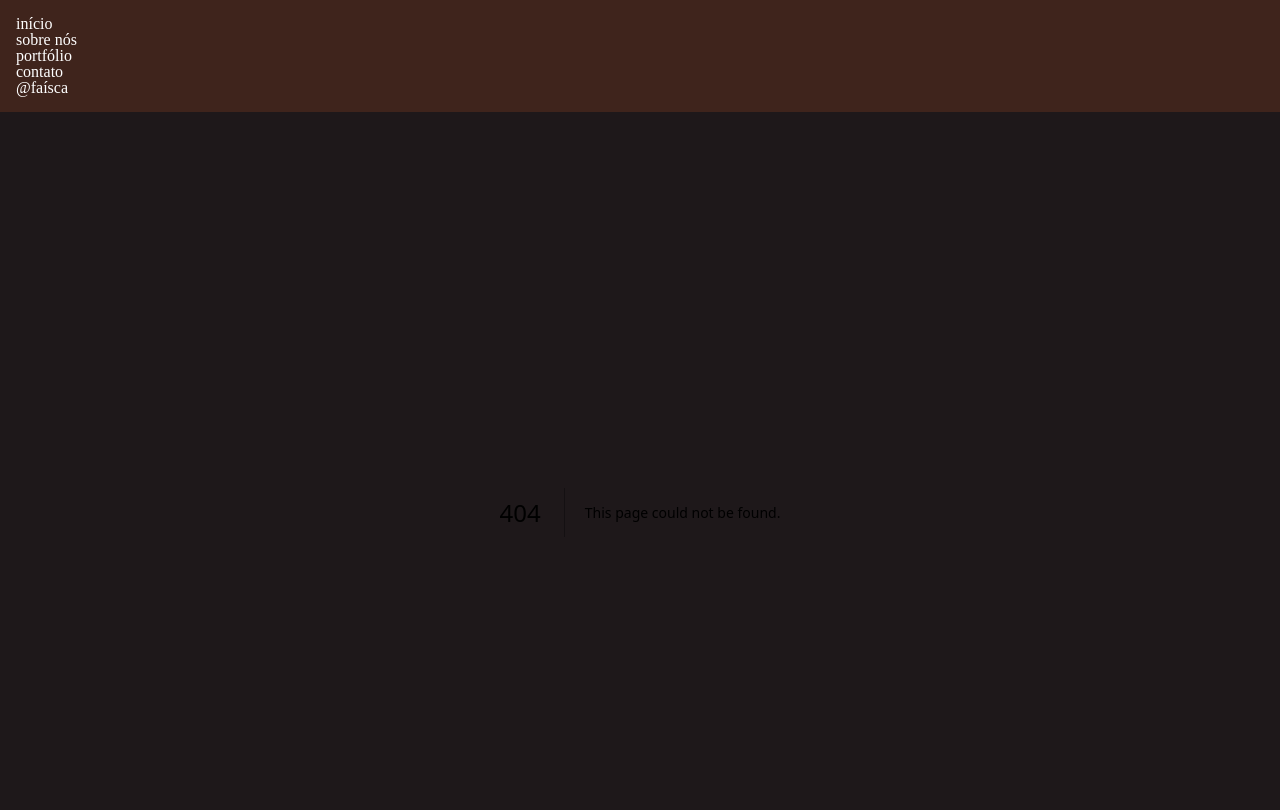
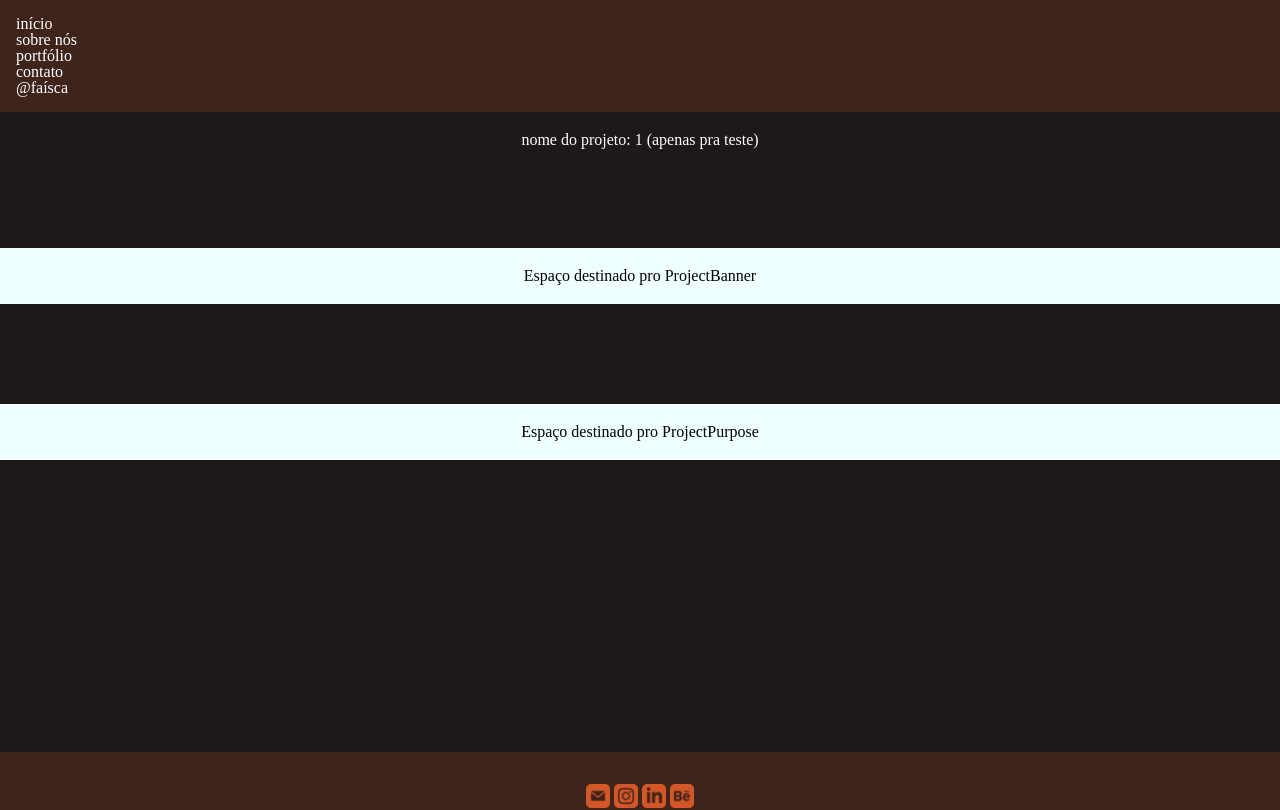
Before and after one commit to faisca-design/FaiscaJr, a Next.js app: page /portfolio/1 in a window 1280 px wide. Before the commit this address had no page. Shown: the top 810 px of the page. Built offline with nearby package versions, Linux system fonts and the light colour scheme.

Commit message:
adicionando os placeholders de 08, 16, 17 e 18 #28
além disso, a página de projeto já suporta cargas por meio da url

```diff
--- a/src/app/page.js
+++ b/src/app/page.js
@@ -5,6 +5,7 @@ import LearnMoreSection from '@components/LearnMoreSection'
 import OurServices from '@components/OurServices'
 import Cases from "@components/Cases"
 import Img from "@img/RetanguloIlustrativo.png"
+import HomeCarousel from '@/components/HomeCarrousel'
 
 export default function Home() {
   return (
@@ -26,6 +27,7 @@ export default function Home() {
         nomeprojeto4="projeto4"
         nomeprojeto5="projeto5"
       />
+      <HomeCarousel/>
     </>
   )
 }
--- /dev/null
+++ b/src/app/portfolio/[projectName]/page.js
@@ -0,0 +1,15 @@
+import ProjectBanner from "@/components/ProjectBanner";
+import ProjectPurpose from "@/components/ProjectPurpose";
+
+
+export default function Page({params}) {
+  return (
+    <>
+      <p style={{color: 'white', marginTop: '20px', textAlign: 'center'}}>
+        nome do projeto: {params.projectName} (apenas pra teste)
+      </p>
+      <ProjectBanner/>
+      <ProjectPurpose/>
+    </>
+  )
+}
--- a/src/app/portfolio/page.js
+++ b/src/app/portfolio/page.js
@@ -1,9 +1,11 @@
 import PortfolioBanners from "@components/PortfolioBanners"
+import PortfolioCarousel from "@components/PortfolioCarousel"
 
 function Portfolio(){
   return (
     <>
       <PortfolioBanners/>
+      <PortfolioCarousel />
     </>
   )
 }
--- /dev/null
+++ b/src/components/HomeCarrousel/carousel.module.css
@@ -0,0 +1,5 @@
+.box{
+    background-color: azure;
+    padding: 20px;
+    text-align: center;
+}
--- /dev/null
+++ b/src/components/PortfolioCarousel/carousel.module.css
@@ -0,0 +1,5 @@
+.box{
+    background-color: azure;
+    padding: 20px;
+    text-align: center;
+}
--- /dev/null
+++ b/src/components/ProjectBanner/index.js
@@ -0,0 +1,9 @@
+import styles from './project.module.css'
+
+export default function ProjectBanner() {
+  return (
+    <div className={styles.box}>
+      Espaço destinado pro ProjectBanner
+    </div>
+  )
+}
--- /dev/null
+++ b/src/components/ProjectBanner/project.module.css
@@ -0,0 +1,5 @@
+.box{
+    background-color: azure;
+    padding: 20px;
+    text-align: center;
+}
--- /dev/null
+++ b/src/components/ProjectPurpose/index.js
@@ -0,0 +1,9 @@
+import styles from './project.module.css'
+
+export default function ProjectPurpose() {
+  return (
+    <div className={styles.box}>
+      Espaço destinado pro ProjectPurpose
+    </div>
+  )
+}
--- /dev/null
+++ b/src/components/ProjectPurpose/project.module.css
@@ -0,0 +1,5 @@
+.box{
+    background-color: azure;
+    padding: 20px;
+    text-align: center;
+}
```
Also changed, not shown: src/components/HomeCarrousel/index.js (added, +9 -0 lines), src/components/PortfolioCarousel/index.js (added, +9 -0 lines).
